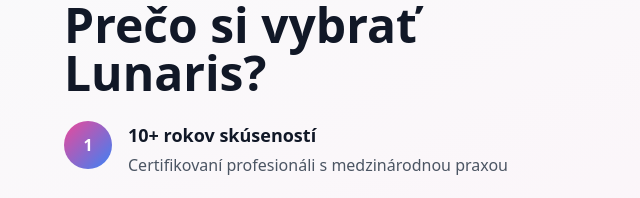
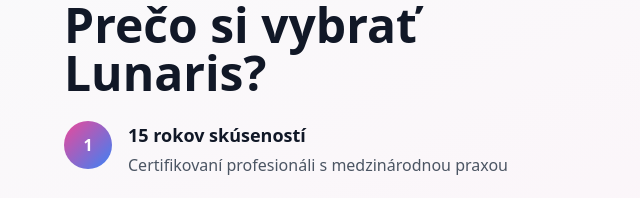
Before and after one commit to Sabina0205/web_salon, a plain HTML site: page index.html in a window 1280 px wide. Shown: the part 1321-1519 px from the top of the page, 0-640 px from the left. Drawn offline with nearby package versions, Linux system fonts and the light colour scheme.

Commit message:
zmena nadpisu

```diff
--- a/index.html
+++ b/index.html
@@ -3,7 +3,7 @@
 <head>
   <meta charset="UTF-8">
   <meta name="viewport" content="width=device-width, initial-scale=1.0">
-  <title>Lunaris Beauty Salón</title>
+  <title>Beauty Salón</title>
   <script src="https://cdn.tailwindcss.com"></script>
 </head>
 <body class="bg-white text-gray-900">
@@ -106,7 +106,7 @@
               1
             </div>
             <div>
-              <h4 class="font-bold text-lg mb-1">10+ rokov skúseností</h4>
+              <h4 class="font-bold text-lg mb-1">15 rokov skúseností</h4>
               <p class="text-gray-600">Certifikovaní profesionáli s medzinárodnou praxou</p>
             </div>
           </div>
```
